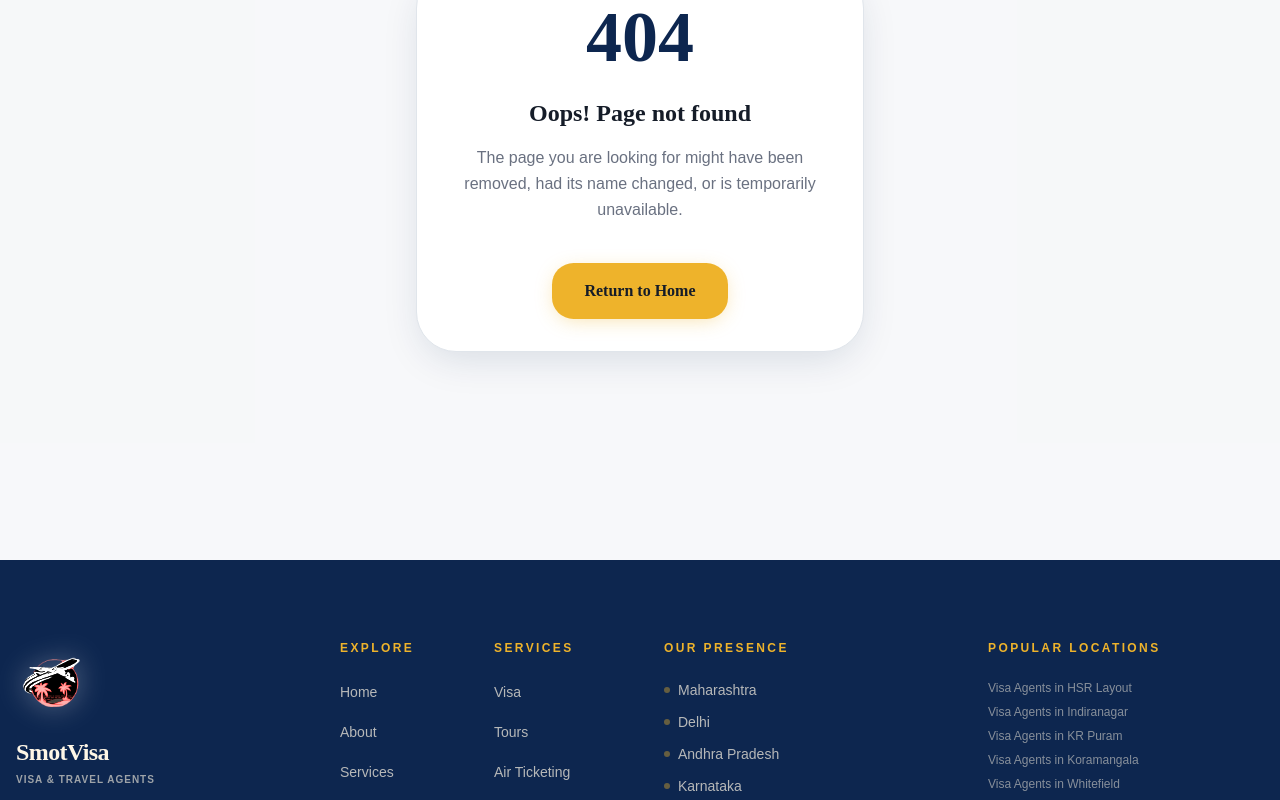
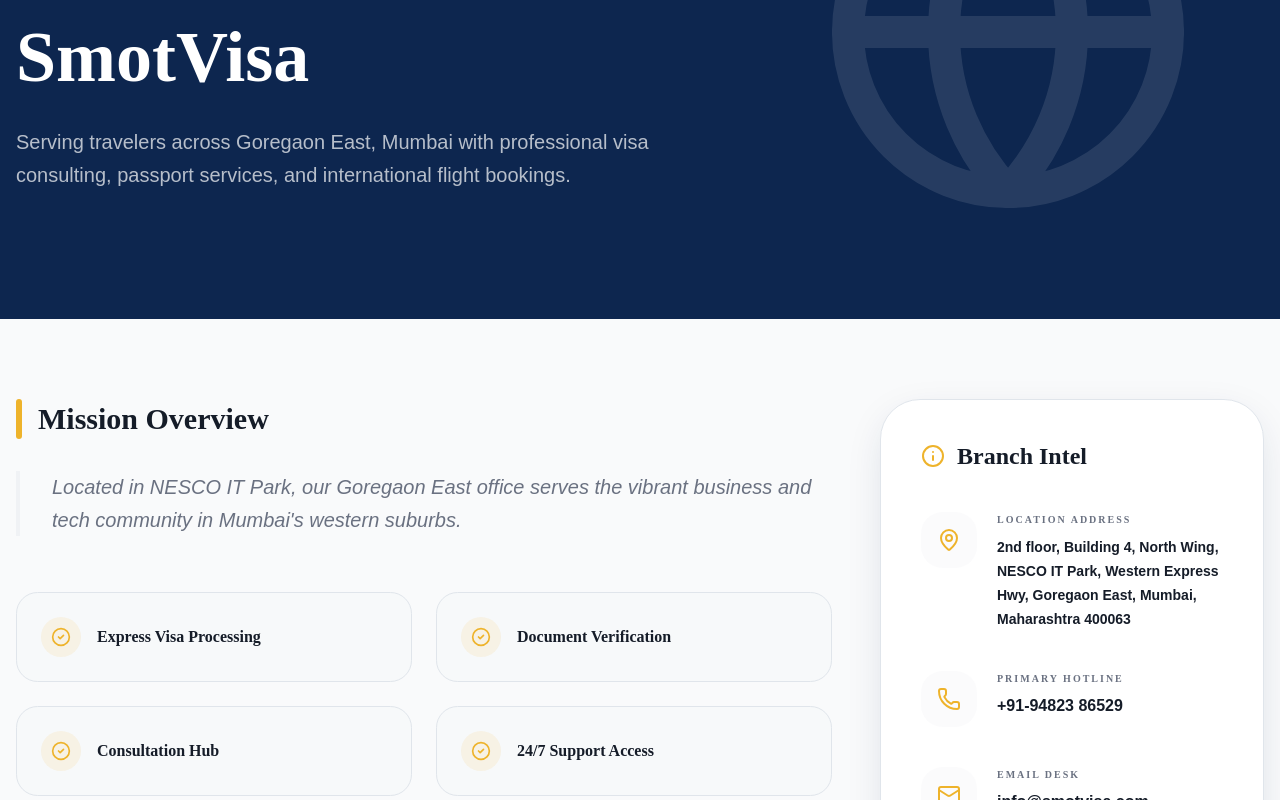
Before and after one commit to techsmotpro/Smotvisa, a Next.js app: page /contact/mumbai/visa-agents-in-goregaon-east in a window 1280 px wide. Before the commit this address had no page. Shown: the part 320-1120 px from the top of the page. Built offline with nearby package versions, Linux system fonts and the light colour scheme.

Commit message:
deploylog

```diff
--- /dev/null
+++ b/app/contact/mumbai/visa-agents-in-goregaon-east/page.tsx
@@ -0,0 +1,48 @@
+import { offices } from "@/data/officeData";
+import OfficeDetailClient from "@/components/offices/OfficeDetailClient";
+import type { Metadata } from "next";
+
+export const metadata: Metadata = {
+    title: "Visa Agents in Goregaon East, Mumbai | SmotVisa",
+    description: "Expert visa consultants in Goregaon East, Mumbai. Get professional visa assistance for all countries at SmotVisa Goregaon East office.",
+    keywords: [
+        "visa agents in Goregaon East",
+        "visa consultants Goregaon East",
+        "Goregaon East visa services",
+        "SmotVisa Goregaon East",
+        "visa agents Mumbai"
+    ],
+    alternates: {
+        canonical: "https://smotvisa.com/contact/mumbai/visa-agents-in-goregaon-east",
+    },
+    robots: {
+        index: true,
+        follow: true,
+    },
+    authors: [{ name: "SmotVisa Team" }],
+    publisher: "SmotVisa",
+    openGraph: {
+        title: "Visa Agents in Goregaon East, Mumbai | SmotVisa",
+        description: "Expert visa consultants in Goregaon East, Mumbai. Get professional visa assistance for all countries at SmotVisa Goregaon East office.",
+        url: "https://smotvisa.com/contact/mumbai/visa-agents-in-goregaon-east",
+        siteName: "SmotVisa",
+        images: ["/images/hero-travel-CJWf8Tv1.jpg"],
+        type: "website",
+    },
+    twitter: {
+        card: "summary_large_image",
+        title: "Visa Agents in Goregaon East, Mumbai | SmotVisa",
+        description: "Expert visa consultants in Goregaon East, Mumbai. Get professional visa assistance for all countries at SmotVisa Goregaon East office.",
+        images: ["/images/hero-travel-CJWf8Tv1.jpg"],
+    }
+};
+
+export default function GoregaonEastMumbaiPage() {
+    const office = offices.find(o => o.id === "goregaon-east-mumbai");
+
+    if (!office) {
+        return null;
+    }
+
+    return <OfficeDetailClient office={office} />;
+}
--- a/components/layout/Navbar.tsx
+++ b/components/layout/Navbar.tsx
@@ -58,7 +58,7 @@ const Navbar = () => {
                 <div className="container mx-auto flex items-center justify-between px-4 py-5">
                     <Link href="/" onClick={handleLinkClick} className="flex items-center gap-3 navbar-logo-container">
                         <Image
-                            src="/assets/small--Y9qzfea.png"
+                        src="/assets/small--Y9qzfea.png"
                             alt="SmotVisa"
                             width={60}
                             height={60}
--- a/data/navigationData.ts
+++ b/data/navigationData.ts
@@ -28,6 +28,7 @@ export const branches = [
         submenu: [
             { id: "bandra-east-mumbai", name: "Bandra East, Mumbai", href: "/contact/mumbai/visa-agents-in-bandra-east" },
             { id: "kandivali-mumbai", name: "Kandivali, Mumbai", href: "/contact/mumbai/visa-agents-in-kandivali" },
+            { id: "goregaon-east-mumbai", name: "Goregaon East, Mumbai", href: "/contact/mumbai/visa-agents-in-goregaon-east" },
             { id: "shivaji-nagar-pune", name: "Shivaji Nagar, Pune", href: "/contact/pune/visa-agents-in-shivaji-nagar" },
             { id: "yerwada-pune", name: "Yerwada, Pune", href: "/contact/pune/visa-agents-in-yerwada" }
         ]
--- a/data/officeData.ts
+++ b/data/officeData.ts
@@ -35,6 +35,19 @@ export const offices: Office[] = [
         email: "info@smotvisa.com",
         mapUrl: "https://www.google.com/maps/embed?pb=!1m18!1m12!1m3!1d3771.739429860393!2d72.8543!3d19.0544!2m3!1f0!2f0!3f0!3m2!1i1024!2i768!4f13.1!3m3!1m2!1s0x3be7c8d8d8d8d8d8%3A0x1234567890abcdef!2sKandivali%2C%20Mumbai!5e0!3m2!1sen!2sin!4v1710000000000",
         description: "Conveniently located in Kandivali, our Mumbai office provides expert visa services for residents of the western suburbs.",
+        images: ["https://images.unsplash.com/photo-1596422846543-75c6fc197f07?q=80&w=800&auto=format&fit=crop"],
+        features: ["Express Visa Processing", "Document Verification", "Consultation Hub", "24/7 Support Access"],
+        aboutOrg: "Making passports and visas simple since 2018—trusted by thousands, focused on real support every step."
+    },
+    {
+        id: "goregaon-east-mumbai",
+        city: "Goregaon East, Mumbai",
+        name: "SmotVisa",
+        address: "2nd floor, Building 4, North Wing, NESCO IT Park, Western Express Hwy, Goregaon East, Mumbai, Maharashtra 400063",
+        phone: ["+91-94823 86529"],
+        email: "info@smotvisa.com",
+        mapUrl: "https://www.google.com/maps/embed?pb=!1m18!1m12!1m3!1d3771.739429860393!2d72.8543!3d19.0544!2m3!1f0!2f0!3f0!3m2!1i1024!2i768!4f13.1!3m3!1m2!1s0x3be7c8d8d8d8d8d8%3A0x1234567890abcdef!2sGoregaon%20East%2C%20Mumbai!5e0!3m2!1sen!2sin!4v1710000000000",
+        description: "Located in NESCO IT Park, our Goregaon East office serves the vibrant business and tech community in Mumbai's western suburbs.",
         images: ["https://images.unsplash.com/photo-1596422846543-75c6fc197f07?q=80&w=800&auto=format&fit=crop"],
         features: ["Express Visa Processing", "Document Verification", "Consultation Hub", "24/7 Support Access"],
         aboutOrg: "Making passports and visas simple since 2018—trusted by thousands, focused on real support every step."
```
